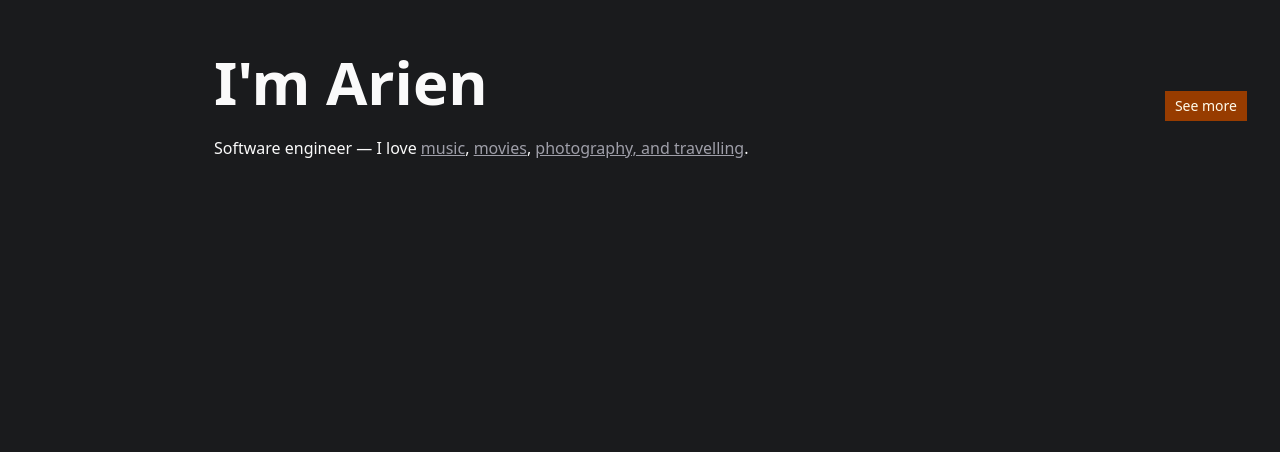
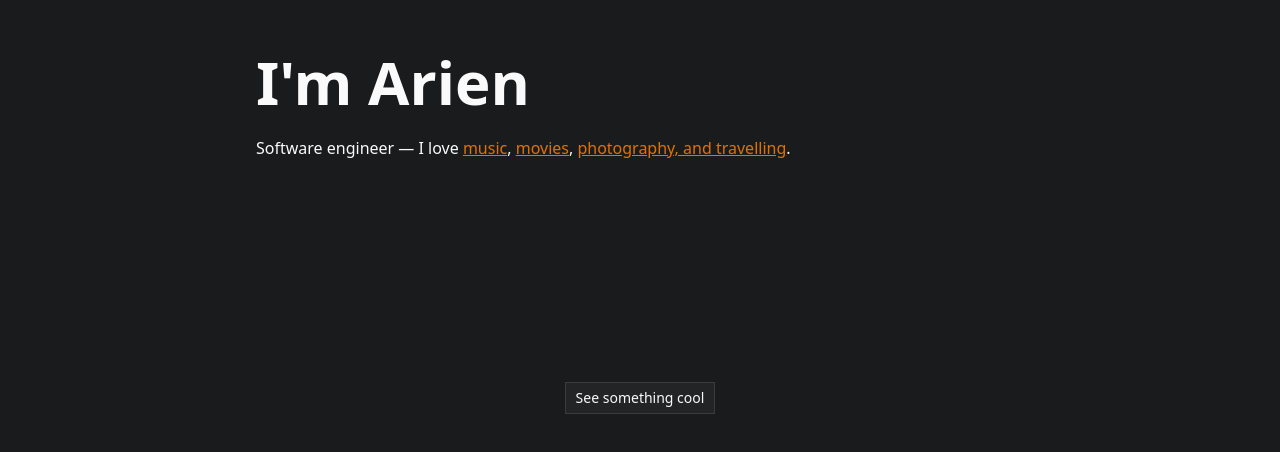
Before and after one commit to ArienR/arienr.github.io, a React (Vite) app: page / in a window 1280 px wide. Shown: the part 326-778 px from the top of the page. Built offline with nearby package versions, Linux system fonts and the light colour scheme.

Commit message:
feature: add hobby pages and link from home

```diff
--- a/src/App.tsx
+++ b/src/App.tsx
@@ -1,13 +1,19 @@
 import { BrowserRouter, Routes, Route } from "react-router-dom";
 import "./App.css";
 
-import Home from "./pages/Home.tsx";
+import Home from "@/pages/Home.tsx";
+import Music from "@/pages/hobbies/Music.tsx";
+import Movies from "@/pages/hobbies/Movies.tsx";
+import TravelPhotography from "@/pages/hobbies/TravelPhotography.tsx";
 
 function App() {
   return (
     <BrowserRouter>
       <Routes>
         <Route path="/" element={<Home />} />
+        <Route path="/music" element={<Music />} />
+        <Route path="/movies" element={<Movies />} />
+        <Route path="/travel-photography" element={<TravelPhotography />} />
       </Routes>
     </BrowserRouter>
   );
--- a/src/pages/Home.tsx
+++ b/src/pages/Home.tsx
@@ -1,4 +1,5 @@
 import { Button } from "@/components/ui/button";
+import { Link } from "react-router-dom";
 import {
   Tooltip,
   TooltipContent,
@@ -8,30 +9,30 @@ import {
 
 export default function Home() {
   return (
-    <div className="min-h-screen flex items-center">
-      <section className="container w-3xl mx-auto text-left">
-        <h1 className="font-semibold text-6xl mb-6 pointer-events-none">
+    <div className="min-h-screen flex flex-col items-center justify-center">
+      <section className="container w-3xl text-left">
+        <h1 className="font-bold text-6xl mb-6 pointer-events-none">
           I'm Arien
         </h1>
         <TooltipProvider>
           <div id="home-description">
             <span>Software engineer — I love </span>
-            <Tooltip key="bottom">
+            <Tooltip key="music">
               <TooltipTrigger asChild>
-                <span className="text-muted-foreground mb-8 underline cursor-pointer">
+                <Link to="/music" className="text-chart-3 underline">
                   music
-                </span>
+                </Link>
               </TooltipTrigger>
               <TooltipContent side="bottom">
                 <p>What have I been listening to?</p>
               </TooltipContent>
             </Tooltip>
             <span>, </span>
-            <Tooltip key="bottom">
+            <Tooltip key="movies">
               <TooltipTrigger asChild>
-                <span className="text-muted-foreground mb-8 underline cursor-pointer">
+                <Link to="/movies" className="text-chart-3 underline">
                   movies
-                </span>
+                </Link>
               </TooltipTrigger>
               <TooltipContent side="bottom">
                 {/* FIXME: Letterboxd embed */}
@@ -39,11 +40,14 @@ export default function Home() {
               </TooltipContent>
             </Tooltip>
             <span>, </span>
-            <Tooltip key="bottom">
+            <Tooltip key="travel-photography">
               <TooltipTrigger asChild>
-                <span className="text-muted-foreground mb-8 underline cursor-pointer">
+                <Link
+                  to="/travel-photography"
+                  className="text-chart-3 underline"
+                >
                   photography, and travelling
-                </span>
+                </Link>
               </TooltipTrigger>
               <TooltipContent side="bottom" color="grey">
                 <p>Where have I taken photos?</p>
@@ -53,8 +57,8 @@ export default function Home() {
           </div>
         </TooltipProvider>
       </section>
-      <div>
-        <Button>See more</Button>
+      <div className="fixed bottom-15">
+        <Button variant="outline">See something cool</Button>
       </div>
     </div>
   );
--- /dev/null
+++ b/src/pages/hobbies/Movies.tsx
@@ -0,0 +1,17 @@
+import { Link } from "react-router-dom";
+
+export default function Movies() {
+  return (
+    <div className="min-h-screen flex items-center justify-center">
+      <section className="container w-3xl text-left">
+        <h1 className="font-bold text-4xl mb-4">Movies</h1>
+        <p>What have I been watching?</p>
+        <div className="mt-6">
+          <Link to="/" className="underline">
+            Back
+          </Link>
+        </div>
+      </section>
+    </div>
+  );
+}
--- /dev/null
+++ b/src/pages/hobbies/Music.tsx
@@ -0,0 +1,17 @@
+import { Link } from "react-router-dom";
+
+export default function Music() {
+  return (
+    <div className="min-h-screen flex items-center justify-center">
+      <section className="container w-3xl text-left">
+        <h1 className="font-bold text-4xl mb-4">Music</h1>
+        <p>What have I been listening to?</p>
+        <div className="mt-6">
+          <Link to="/" className="underline">
+            Back
+          </Link>
+        </div>
+      </section>
+    </div>
+  );
+}
--- /dev/null
+++ b/src/pages/hobbies/TravelPhotography.tsx
@@ -0,0 +1,17 @@
+import { Link } from "react-router-dom";
+
+export default function PhotographyTravel() {
+  return (
+    <div className="min-h-screen flex items-center justify-center">
+      <section className="container w-3xl text-left">
+        <h1 className="font-bold text-4xl mb-4">Photography & Travelling</h1>
+        <p>Where have I taken photos? Where have I travelled?</p>
+        <div className="mt-6">
+          <Link to="/" className="underline">
+            Back
+          </Link>
+        </div>
+      </section>
+    </div>
+  );
+}
```
